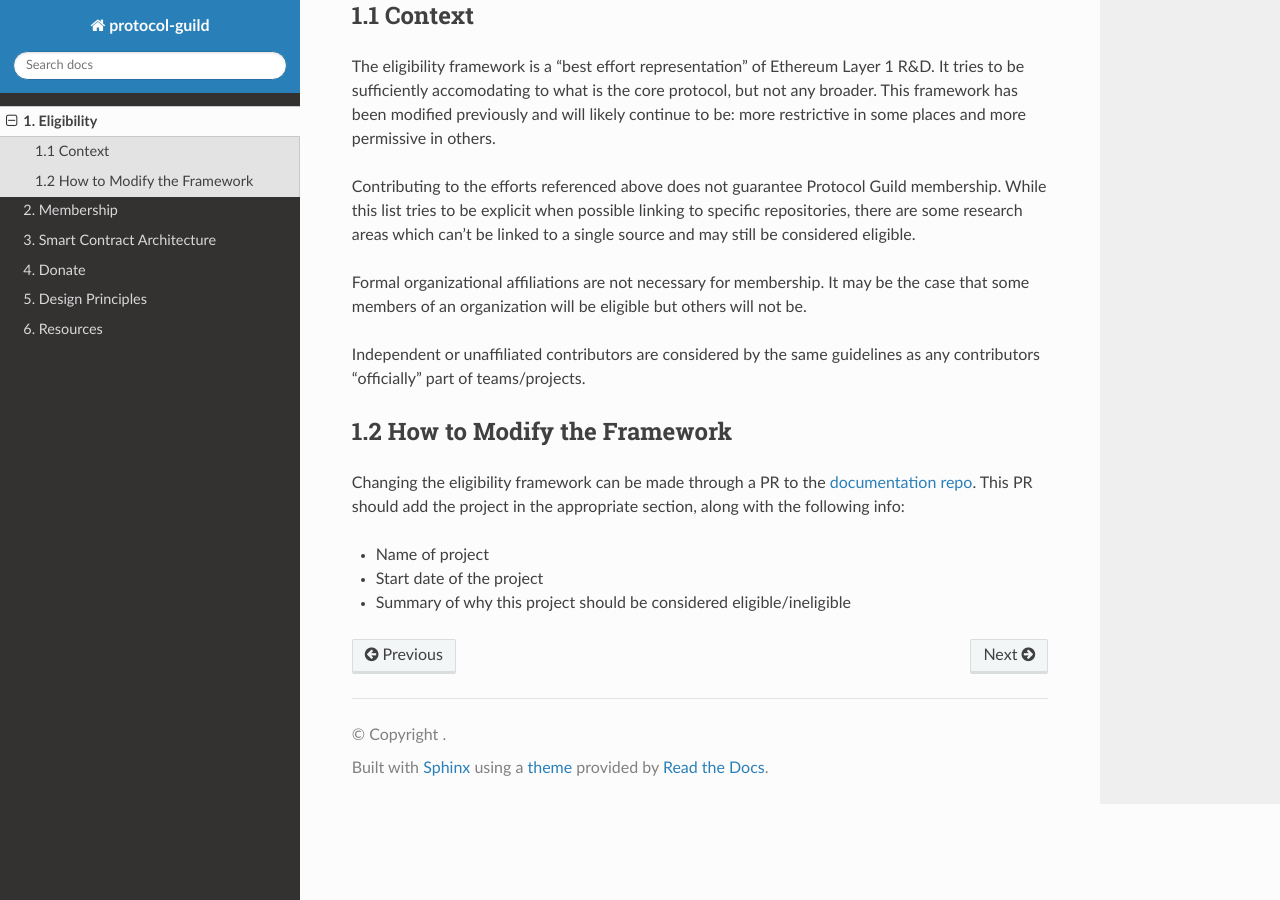
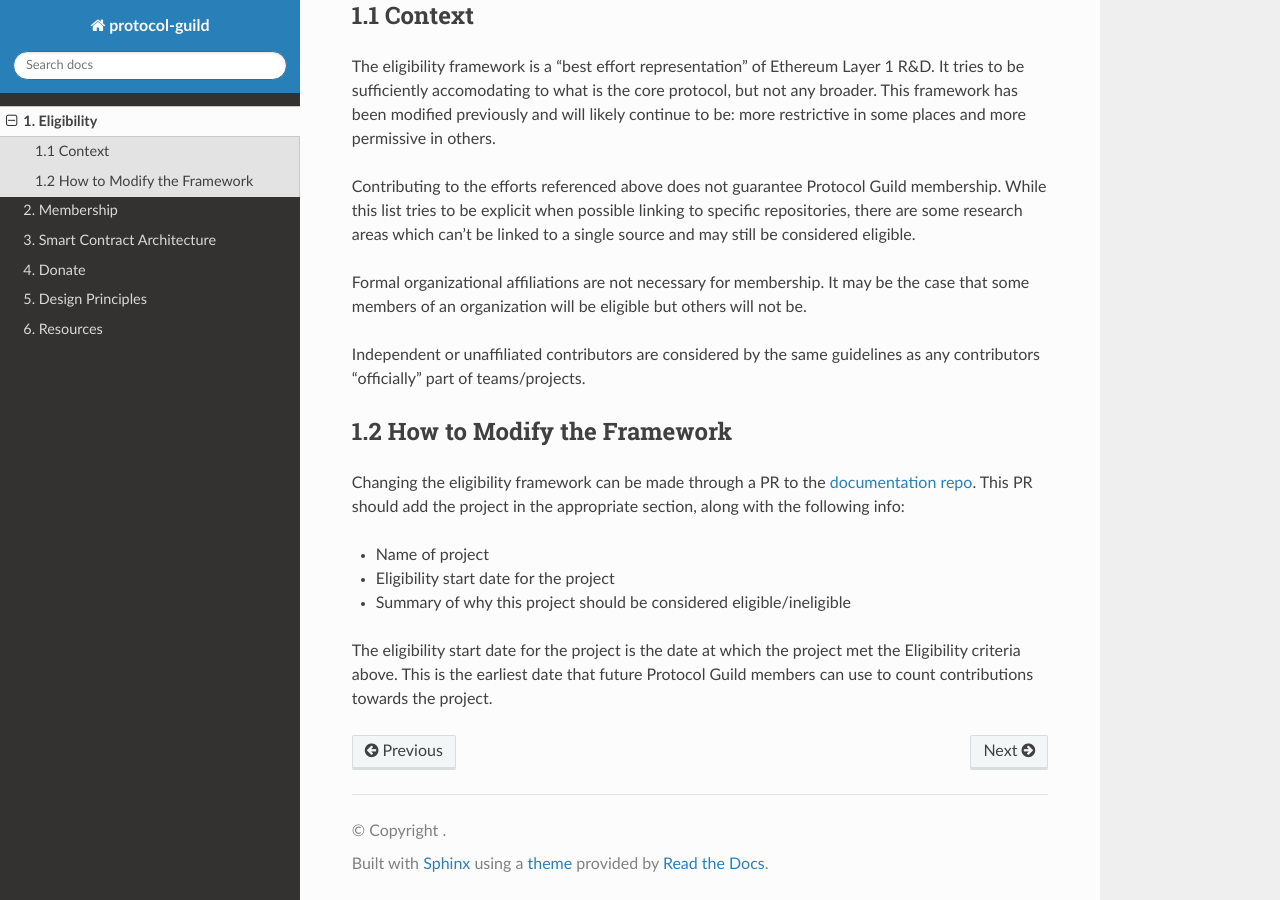
Before and after one commit to protocolguild/documentation, a Sphinx documentation site: the page built from docs/01-eligibility.md, in a window 1280 px wide and 900 px high, scrolled down 1049 px. Built offline with Sphinx 7.4.7 and the Read the Docs theme 2.0.0, drawn with Linux system fonts in a browser that asks for light colours.

Commit message:
Update 01-eligibility.md

```diff
--- a/docs/01-eligibility.md
+++ b/docs/01-eligibility.md
@@ -47,5 +47,7 @@ Independent or unaffiliated contributors are considered by the same guidelines a
 Changing the eligibility framework can be made through a PR to the [documentation repo](https://github.com/protocolguild/documentation). This PR should add the project in the appropriate section, along with the following info:
 
 - Name of project
-- Start date of the project
+- Eligibility start date for the project
 - Summary of why this project should be considered eligible/ineligible
+
+The eligibility start date for the project is the date at which the project met the Eligibility criteria above. This is the earliest date that future Protocol Guild members can use to count contributions towards the project.
```
